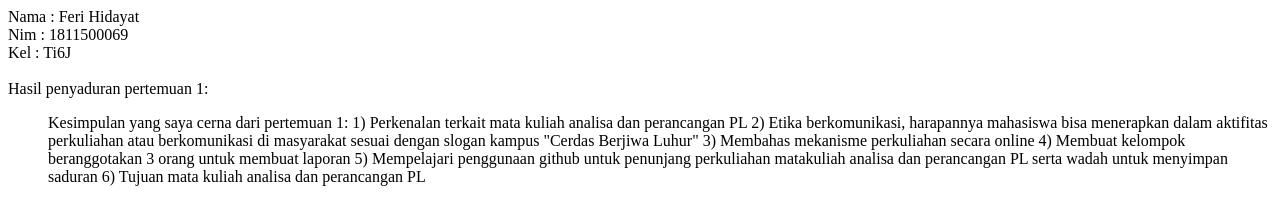
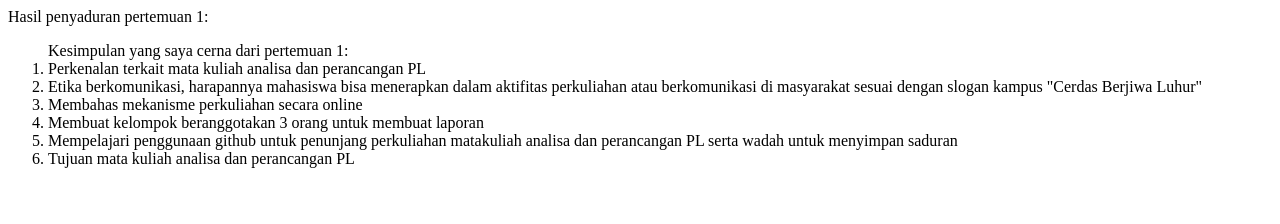
Before and after one commit to Feri2410/sadurrpl, a plain HTML site: page 1/index.html in a window 1280 px wide. Drawn offline with Linux system fonts and the light colour scheme.

Commit message:
Update index.html

```diff
--- a/1/index.html
+++ b/1/index.html
@@ -1,15 +1,11 @@
-Nama  : Feri Hidayat<br>
-Nim   : 1811500069<br>
-Kel   : Ti6J<br>
-<br>
 Hasil penyaduran pertemuan 1:<br>
 <ol>
 
-Kesimpulan yang saya cerna dari pertemuan 1:
-1) Perkenalan terkait mata kuliah analisa dan perancangan PL
-2) Etika berkomunikasi, harapannya mahasiswa bisa menerapkan dalam aktifitas perkuliahan atau berkomunikasi di masyarakat sesuai dengan slogan kampus "Cerdas Berjiwa Luhur"
-3) Membahas mekanisme perkuliahan secara online
-4) Membuat kelompok beranggotakan 3 orang untuk membuat laporan
-5) Mempelajari penggunaan github untuk penunjang perkuliahan matakuliah analisa dan perancangan PL serta wadah untuk menyimpan saduran
-6) Tujuan mata kuliah analisa dan perancangan PL
+Kesimpulan yang saya cerna dari pertemuan 1:<br>
+<li>Perkenalan terkait mata kuliah analisa dan perancangan PL</li>
+<li>Etika berkomunikasi, harapannya mahasiswa bisa menerapkan dalam aktifitas perkuliahan atau berkomunikasi di masyarakat sesuai dengan slogan kampus "Cerdas Berjiwa Luhur"</li>
+<li>Membahas mekanisme perkuliahan secara online</li>
+<li>Membuat kelompok beranggotakan 3 orang untuk membuat laporan</li>
+<li>Mempelajari penggunaan github untuk penunjang perkuliahan matakuliah analisa dan perancangan PL serta wadah untuk menyimpan saduran</li>
+<li>Tujuan mata kuliah analisa dan perancangan PL</li>
 </ol>
```
